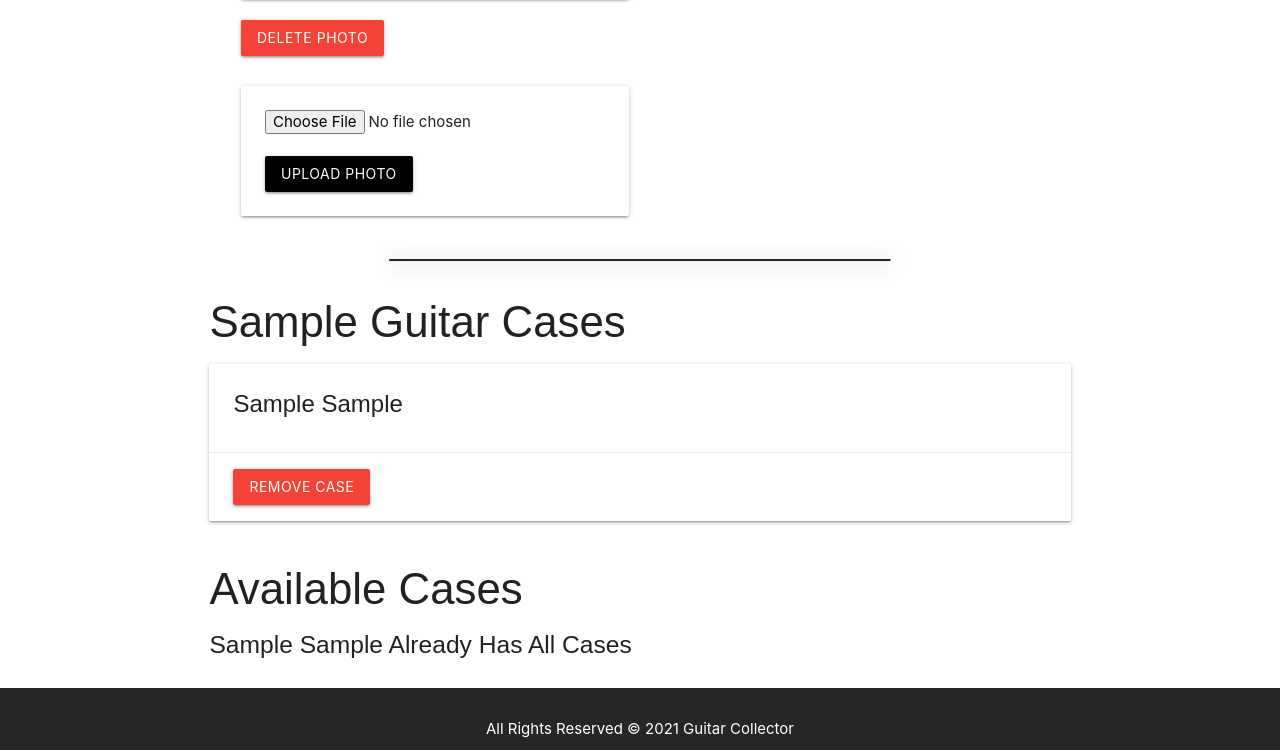
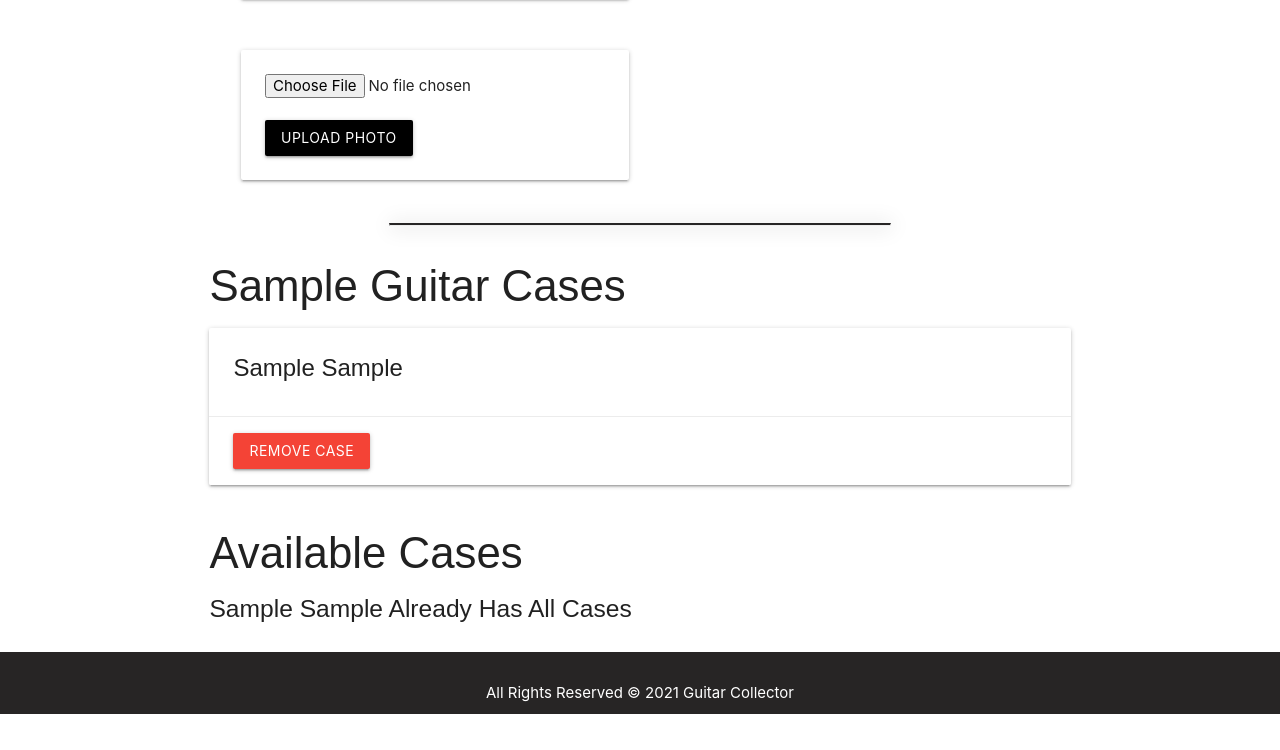
Before and after one commit to spfox24/guitarcollector, a Django app: page /guitars/1/ in a window 1280 px wide. Shown: the part 768-1518 px from the top of the page. After the commit the page ends 1482 px from the top, so only its background shows below. Run offline with Django 3.2, Linux system fonts and the light colour scheme; a user stored in the database is signed in; tables that the repository leaves empty hold one stand-in row (values such as "Sample post"); some web fonts are replaced.

Commit message:
updates application remote

```diff
--- a/main_app/templates/guitars/detail.html
+++ b/main_app/templates/guitars/detail.html
@@ -23,10 +23,6 @@
         <img src="{{ photo.url }}" alt="{{ photo.url }}" class="responsive-img card-panel">
 
         <div class="card-action">
-            <form action="" method="POST">
-                {% csrf_token %}
-                <button type="submit" class="red btn">Delete Photo</button>
-            </form>
         </div>
         <br>
 
--- a/main_app/urls.py
+++ b/main_app/urls.py
@@ -11,7 +11,6 @@ urlpatterns = [
     path('guitars/<int:pk>/delete/', views.GuitarDelete.as_view(), name='guitars_delete'),
     path('guitars/<int:guitar_id>/add_practice/', views.add_practice, name='add_practice'),
     path('guitars/<int:guitar_id>/add_photo/', views.add_photo, name='add_photo'),
-    path('guitars/<int:guitar_id>/remove_photo/', views.remove_photo, name='remove_photo'),
     path('guitars/<int:guitar_id>/assoc_case/<int:case_id>/', views.assoc_case, name='assoc_case'),
     path('guitars/<int:guitar_id>/remove_case/<int:case_id>/', views.remove_case, name='remove_case'),
     path('cases/', views.cases_index, name='cases_index'),
--- a/main_app/views.py
+++ b/main_app/views.py
@@ -72,11 +72,6 @@ def add_photo(request, guitar_id):
     return redirect('guitars_detail', guitar_id=guitar_id)
 
 @login_required
-def remove_photo(request, guitar_id, photo_id):
-    Guitar.objects.get(id=guitar_id).photo.remove(photo_id)
-    return redirect('guitars_detail', guitar_id=guitar_id)
-
-@login_required
 def assoc_case(request, guitar_id, case_id):
     Guitar.objects.get(id=guitar_id).cases.add(case_id)
     return redirect('guitars_detail', guitar_id=guitar_id)
```
